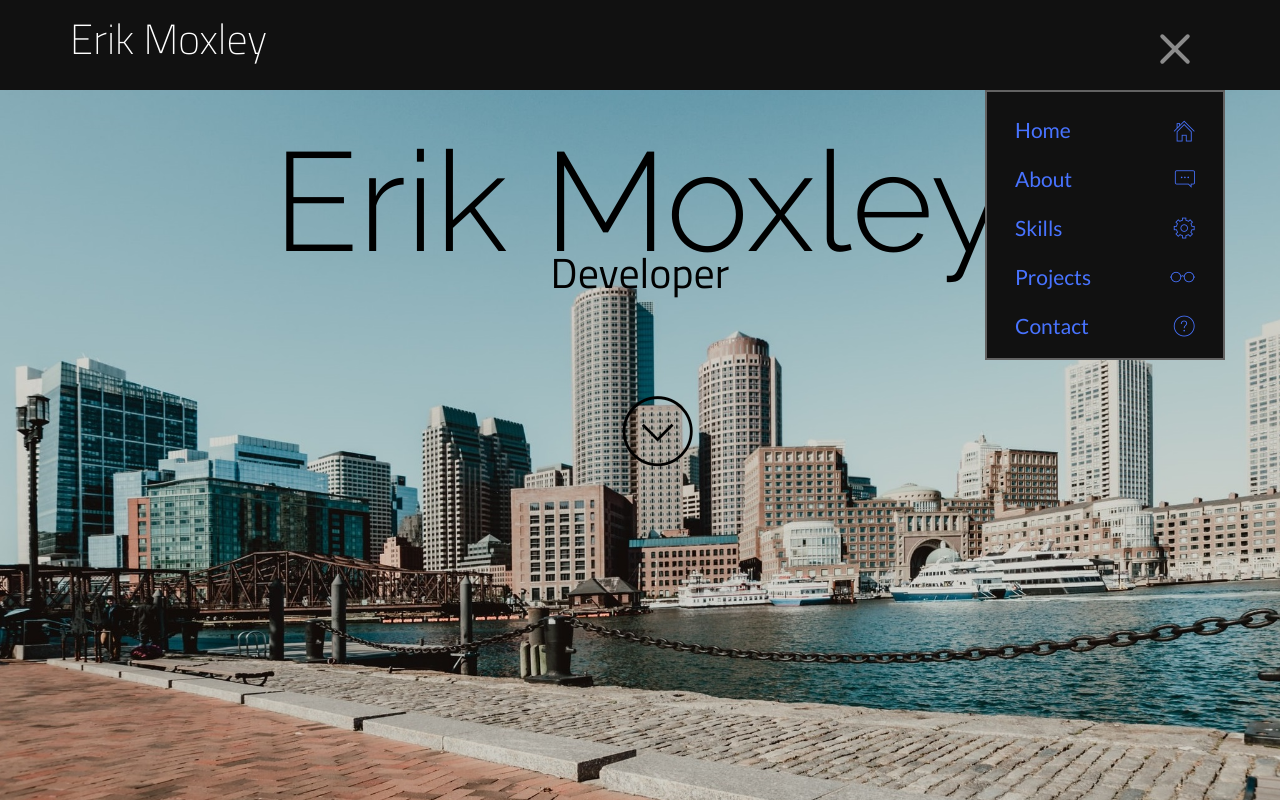
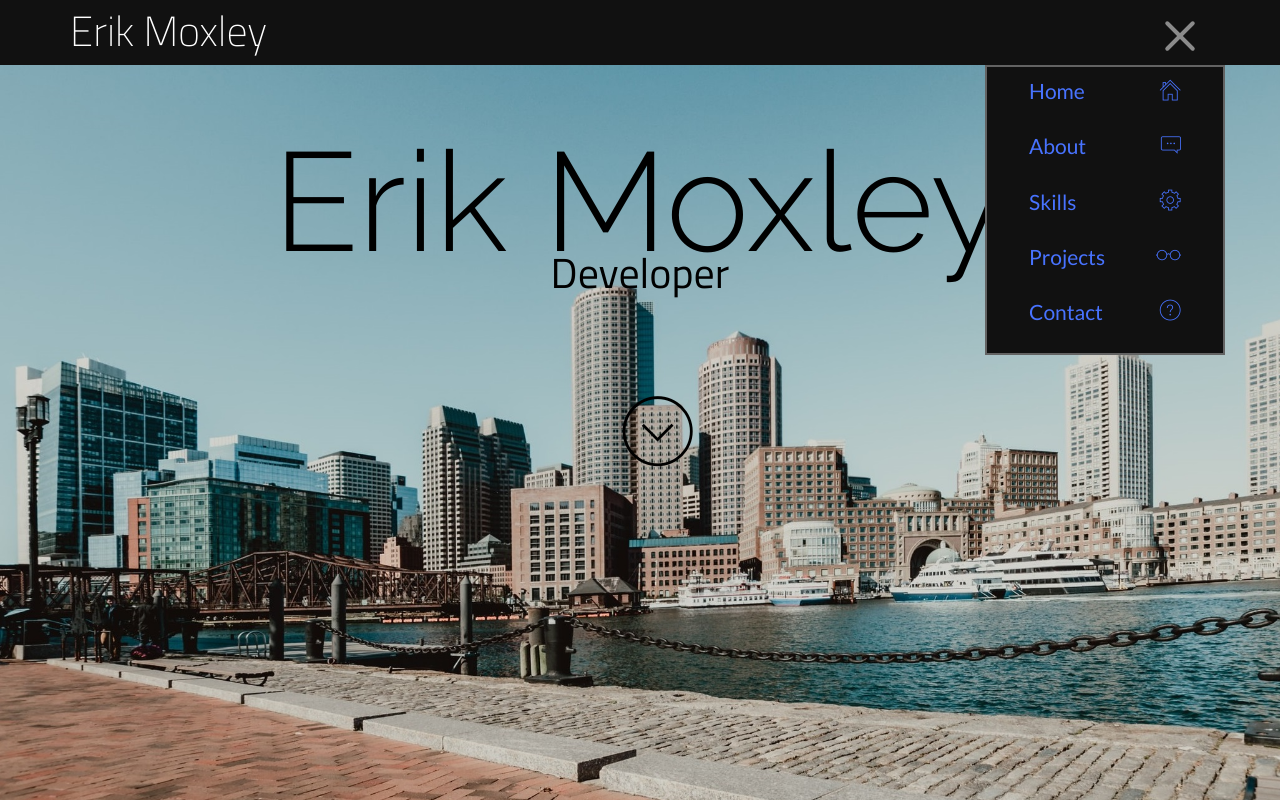
Before and after one commit to ErikMoxley/portfolio2021, a website: page index.html in a window 1280 px wide. Both pictures are taken after a click on the button 1175 px from the left and 45 px from the top of the page. Shown: the top 800 px of the page. Drawn offline with Linux system fonts and the light colour scheme; some packages are replaced by stand-ins of ours.

Commit message:
random changes

```diff
--- a/assets/css/hamburger.css
+++ b/assets/css/hamburger.css
@@ -1,5 +1,5 @@
 .hamburger {
-  padding: 15px 15px;
+  padding: 10px 10px;
   display: inline-block;
   cursor: pointer;
   transition-property: opacity, filter;
@@ -24,7 +24,7 @@
 
   .hamburger-box {
   width: 40px;
-  height: 24px;
+  height: 40px;
   display: inline-block;
   position: relative; }
 
--- a/assets/css/style.css
+++ b/assets/css/style.css
@@ -154,19 +154,20 @@ header {
     margin: 0;
     padding: 0;
 	width: 100%;
+    height: 65px;
     list-style-type: none;
     z-index: 999;
 }
 
 .logo {
-	height: 76px;
+	height: 15px;
 	display: table;
 	text-align: left;
 }
 
 .logo-text {
     font-size: 3em;
-    padding: 0.2em 0;
+    padding: 0.2em 100;
     color: #fff;
     font-family: 'Titillium Web', sans-serif;
     font-weight: 100;
@@ -187,24 +188,23 @@ header {
     border: 2px solid rgb(99, 99, 99);
     box-shadow: none;
     border-radius: 0px;
-    margin-top: 0px;
+    margin-top: -15px;
     background: #111;
 }
 .dropdown-menu ul {
     list-style: none;
     margin: 0;
-    padding: 0px 2em;
-    margin-top: 5%;
+    padding: 0px 3em;
 }
 .dropdown-menu ul li {
-    padding: 0.3em 0em 0.6em 0em;
+    padding: 0.2em 0em 1em 0em;
     font-size: 1.5em;
     position: relative;
 }
 .dropdown-menu ul li a i {
     position: absolute;
     right: 0;
-    top: 20%;
+    top: 10%;
     font-size: 25px;
 }
 
--- a/index.html
+++ b/index.html
@@ -55,7 +55,6 @@
                                       </button></span></span>
                             </a>
                              <div class="dropdown-menu">
-                                 <div class="arrow-up"></div>
                                  <ul>
                                      <li><a data-scroll href="#body">Home <i class="pe-7s-home"></i></a><span class="menu-effect"></span></li>
                                      <li><a data-scroll href="#about">About <i class="pe-7s-comment"></i><span class="menu-effect"></span></a></li>
```
